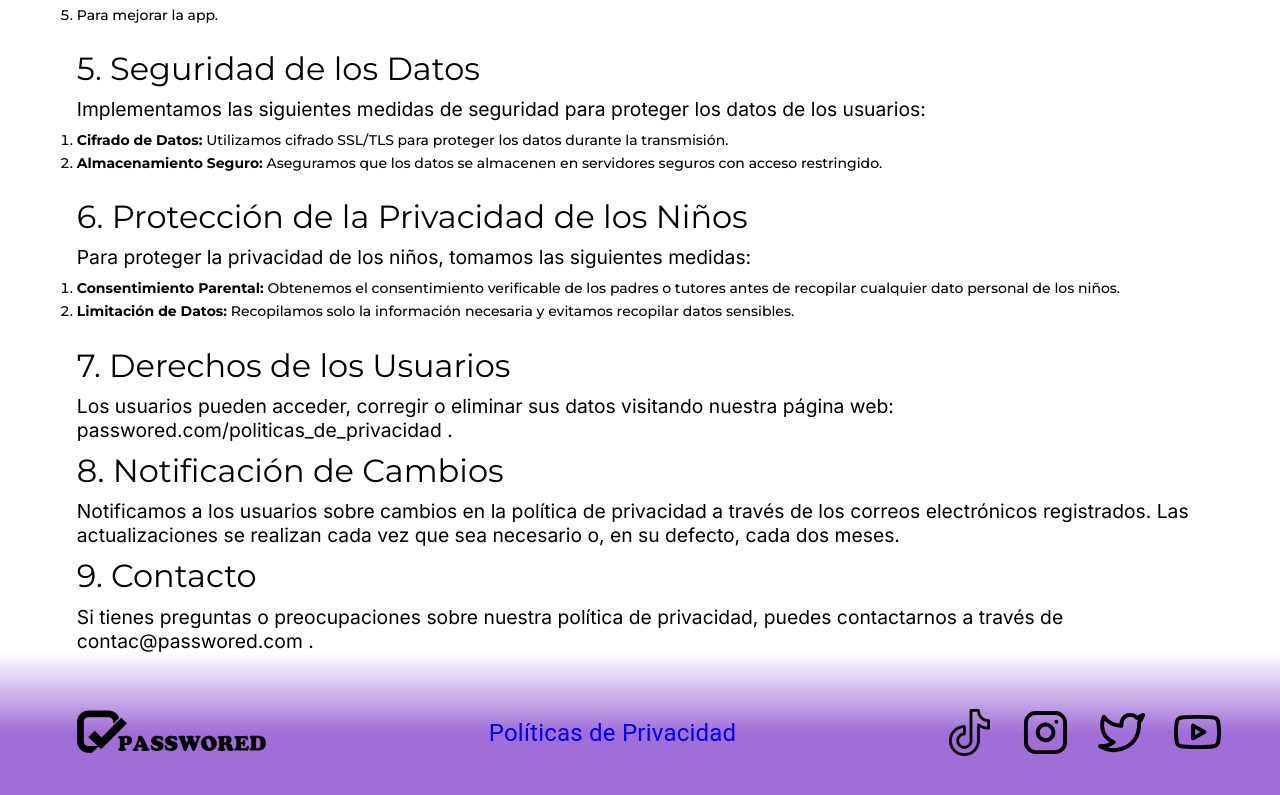
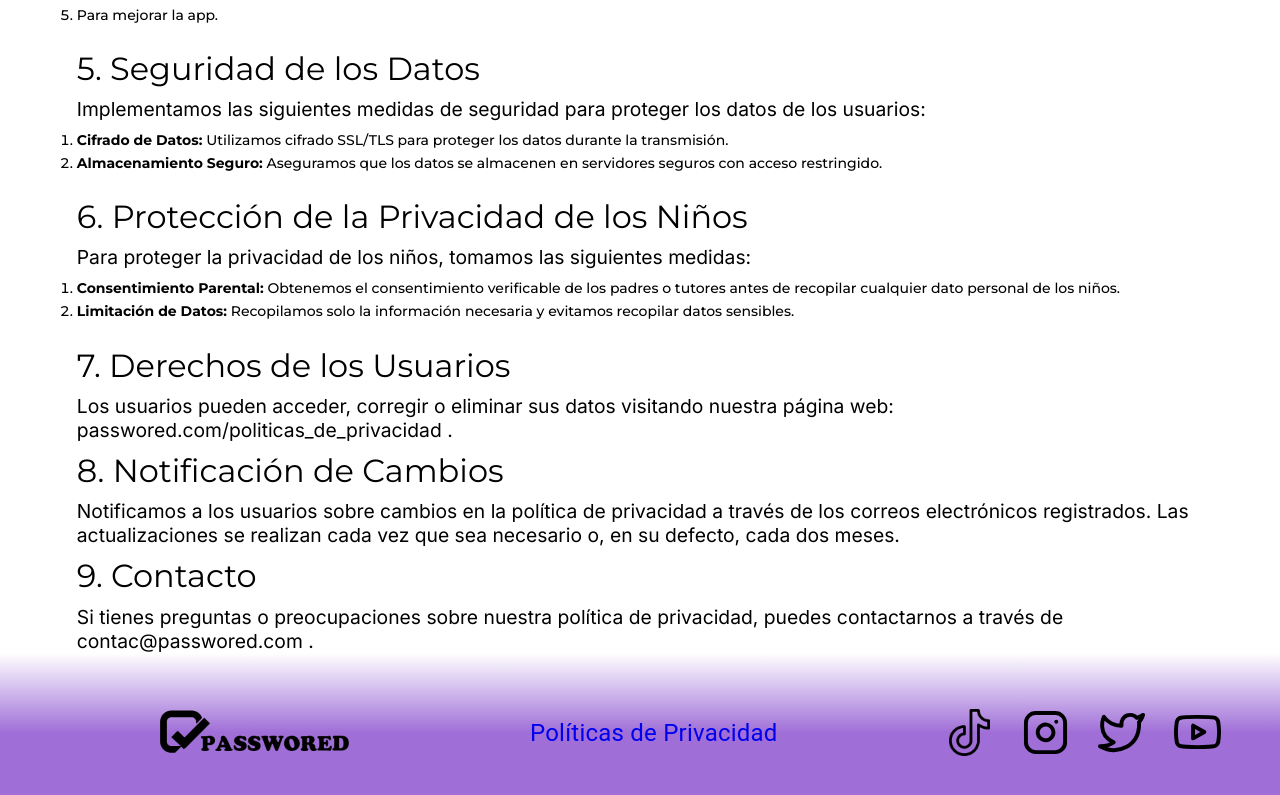
Before and after one commit to Franco97sassi/Passwored, a React (Vite) app in the folder PASSWORED/: page /politics in a window 1280 px wide. Shown: the part 1822-2617 px from the top of the page. Built offline with nearby package versions, Linux system fonts and the light colour scheme.

Commit message:
last change in footer

```diff
--- a/PASSWORED/src/components/Footer.jsx
+++ b/PASSWORED/src/components/Footer.jsx
@@ -41,7 +41,7 @@ const Footer = ({ background, width }) => {
       <Box
         display="flex"
         alignItems="center"
-        pl={{ xs: 0, md: "-1%" }}
+        pl={{ xs: "7%", md: "-1%" }}
         ml={isHomePage ? "-5%" : "0%"}        width={{ xs: "75%", md: "20%" }}
         pt={{ xs: "15px", md: "0" }}
       >
--- a/PASSWORED/src/pages/Contact.jsx
+++ b/PASSWORED/src/pages/Contact.jsx
@@ -26,7 +26,7 @@ const Contact = () => {
   return (
     <Box
       sx={{
-        height: "100vh",
+        height: matches?"75vh":"100vh",
         display: "flex",
         flexDirection: "column",
         justifyContent: "space-between",
```
